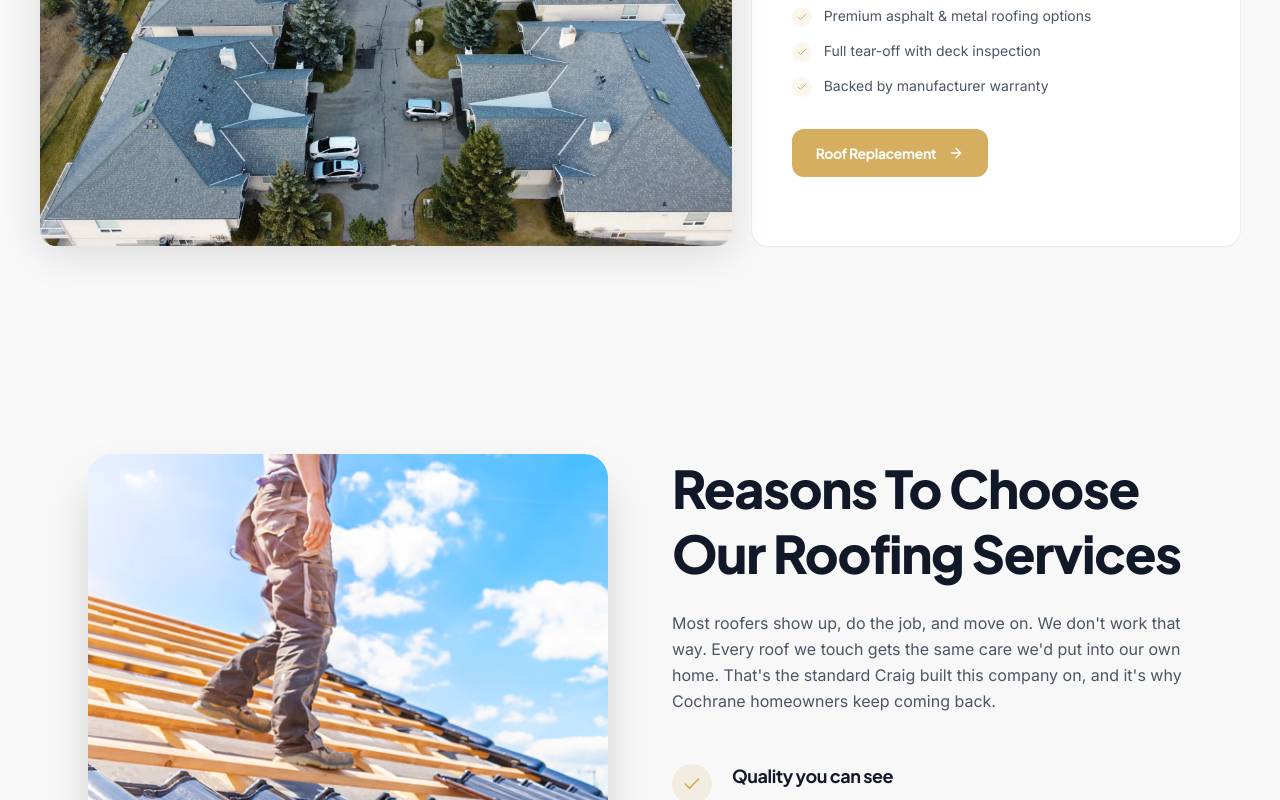
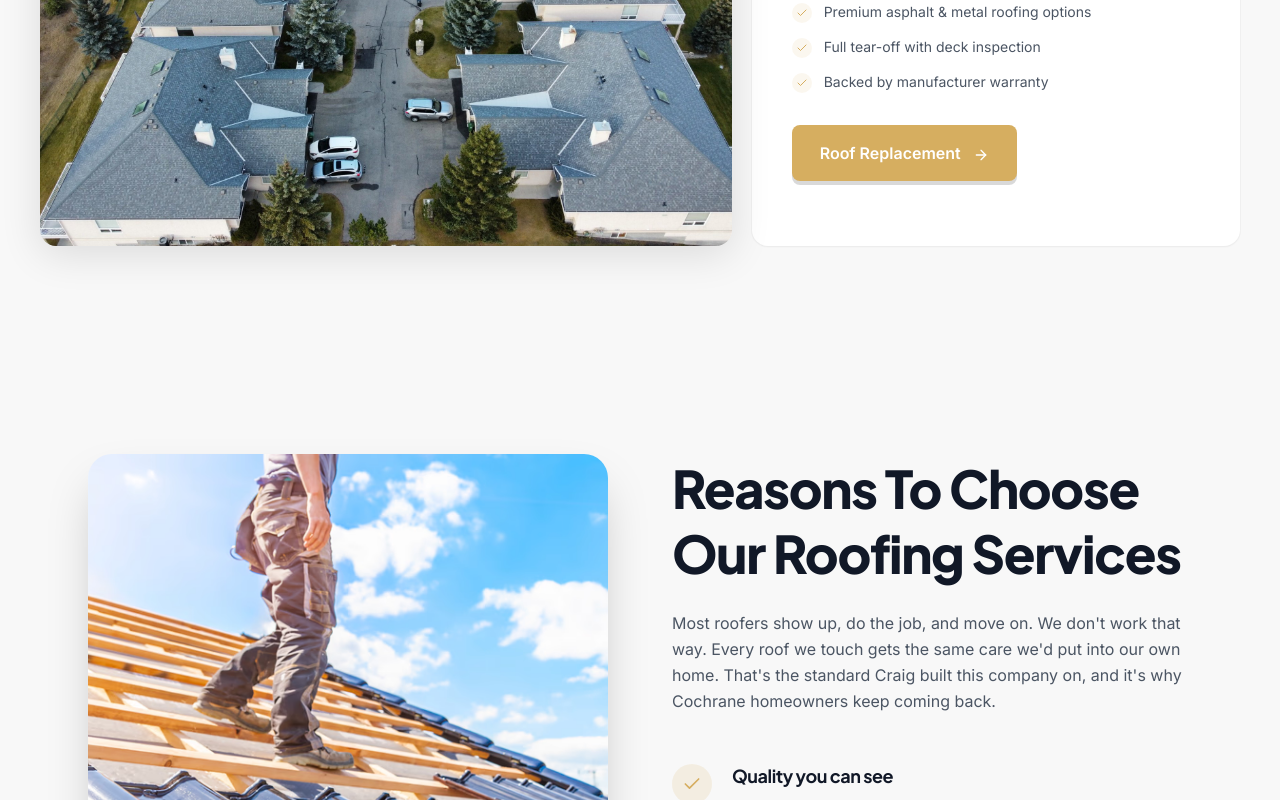
Before and after one commit to sereniumai/sure-west-roofing, a Next.js app: page / in a window 1280 px wide. Shown: the part 1820-2620 px from the top of the page. Built offline with nearby package versions, Linux system fonts and the light colour scheme.

Commit message:
Use shared Button component in services section for consistent styling
Same spring hover, shine sweep, and gold glow as hero buttons.

https://claude.ai/code/session_01YQhS7KR8SVz47EZVXG4yCC

```diff
--- a/components/sections/ServicesGrid.tsx
+++ b/components/sections/ServicesGrid.tsx
@@ -5,6 +5,7 @@ import Link from 'next/link'
 import Image from 'next/image'
 import { motion, AnimatePresence } from 'framer-motion'
 import { ArrowRight, Check } from 'lucide-react'
+import { Button } from '@/components/ui/Button'
 
 interface ServiceItem {
   icon: React.ReactNode
@@ -144,13 +145,9 @@ export function ServicesGrid({
                     </ul>
                   )}
 
-                  <Link
-                    href={current.href}
-                    className="group inline-flex items-center gap-3 bg-[#D6AE60] hover:bg-[#B8943F] text-white px-6 py-3.5 rounded-xl font-display font-bold text-sm tracking-tight transition-all duration-300 hover:shadow-[0_8px_24px_rgba(214,174,96,0.3)] w-fit"
-                  >
-                    {current.title}
-                    <ArrowRight className="w-4 h-4 group-hover:translate-x-1 transition-transform duration-300" />
-                  </Link>
+                  <Button variant="primary" href={current.href}>
+                    {current.title} <ArrowRight className="w-4 h-4 ml-2 inline" />
+                  </Button>
                 </motion.div>
               </AnimatePresence>
             </div>
```
